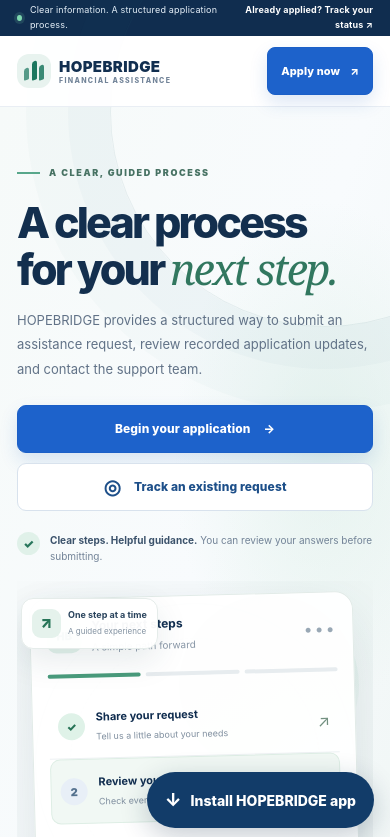
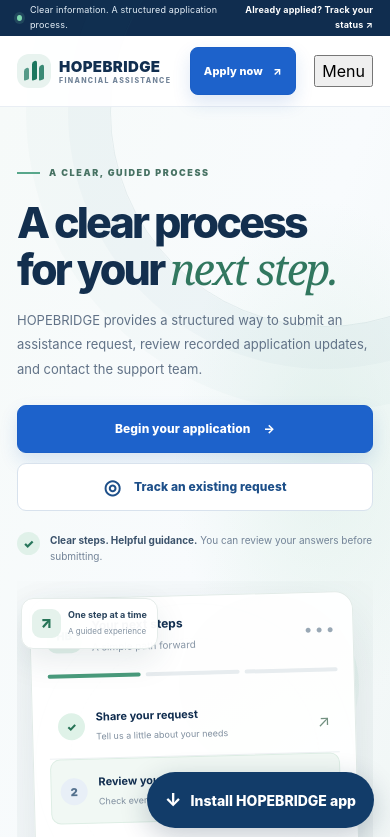
Before and after one commit to agentsarahmitchell56-code/USHopeBridge, a Next.js app: page / in a window 390 px wide. Shown: the top 837 px of the page. Built offline with nearby package versions, Linux system fonts and the light colour scheme.

Commit message:
Integrate responsive mobile navigation on homepage

```diff
--- a/app/page.tsx
+++ b/app/page.tsx
@@ -1,4 +1,5 @@
 import Link from "next/link";
+import MobileMenu from "./mobile-menu";
 
 const steps = [
   { number: "01", title: "Tell us what you need", description: "Share a few details about your situation through our guided application." },
@@ -38,6 +39,7 @@
             <Link className="hb-login-link" href="/admin/login">Staff sign in</Link>
             <Link className="hb-button hb-button-small" href="/apply">Apply now <span aria-hidden="true">↗</span></Link>
           </div>
+          <MobileMenu />
         </div>
       </header>
 
```
